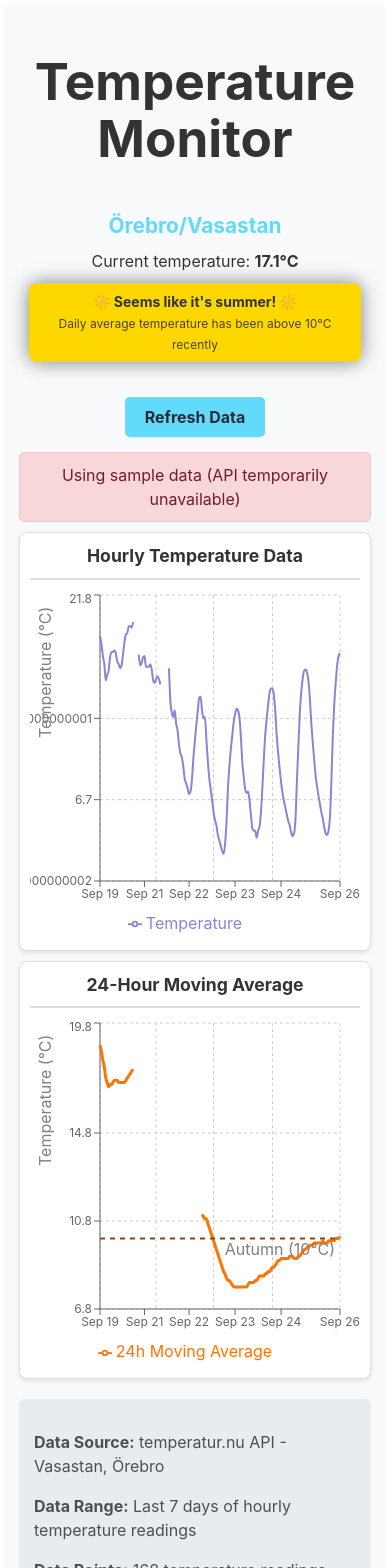
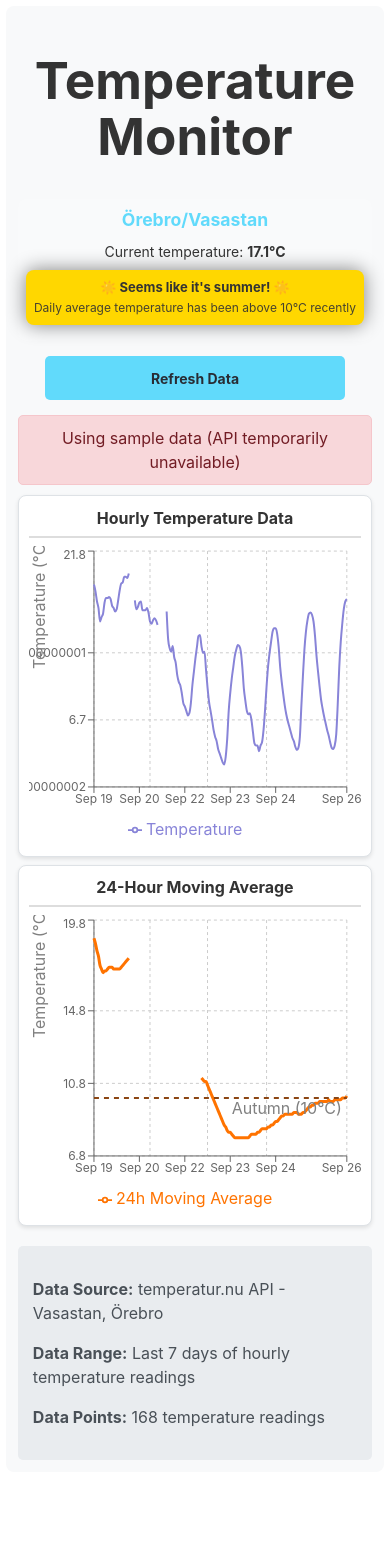
Before and after one commit to Olov81/TemperatureMonitor, a React (Vite) app: page / in a window 390 px wide. Shown: the top 1568 px of the page. After the commit the page ends 1490 px from the top, so only its background shows below. Built offline with nearby package versions, Linux system fonts and the light colour scheme; no server answers.

Commit message:
Fix desktop scaling: Use 100vw width to fill entire viewport and improve responsive design with clamp() functions

```diff
--- a/src/App.css
+++ b/src/App.css
@@ -5,6 +5,7 @@ html, body {
   max-width: 100vw;
   overflow-x: hidden;
   box-sizing: border-box;
+  font-size: 16px; /* Base font size for relative scaling */
 }
 
 *, *::before, *::after {
@@ -12,48 +13,48 @@ html, body {
 }
 
 .App {
-  max-width: 100%;
-  width: 100%;
+  width: 100vw;
   margin: 0 auto;
   padding: 1rem;
   text-align: center;
   box-sizing: border-box;
   overflow-x: hidden;
+  min-height: 100vh;
 }
 
 .App-header {
   background-color: #282c34;
-  padding: 15px;
+  padding: clamp(10px, 3vw, 20px);
   color: white;
   border-radius: 8px;
-  margin-bottom: 15px;
+  margin-bottom: clamp(10px, 2vw, 20px);
 }
 
 .station-info {
   background-color: rgba(255, 255, 255, 0.1);
-  padding: 10px;
+  padding: clamp(8px, 2vw, 15px);
   border-radius: 8px;
-  margin: 10px 0;
+  margin: clamp(8px, 2vw, 15px) 0;
   text-align: center;
 }
 
 .station-info h2 {
   margin: 0 0 8px 0;
   color: #61dafb;
-  font-size: 1.5em;
+  font-size: clamp(1.2em, 4vw, 1.5em);
 }
 
 .station-info p {
   margin: 3px 0;
-  font-size: 16px;
+  font-size: clamp(14px, 3vw, 16px);
 }
 
 .season-announcement {
   color: white;
-  padding: 10px;
+  padding: clamp(8px, 2vw, 15px);
   border-radius: 8px;
-  margin: 10px 0;
-  font-size: 16px;
+  margin: clamp(8px, 2vw, 15px) 0;
+  font-size: clamp(14px, 3vw, 16px);
   font-weight: bold;
   text-align: center;
   animation: season-glow 2s ease-in-out infinite alternate;
@@ -95,12 +96,13 @@ html, body {
   background-color: #61dafb;
   color: #282c34;
   border: none;
-  padding: 10px 20px;
+  padding: clamp(8px, 2vw, 12px) clamp(16px, 4vw, 24px);
   border-radius: 5px;
   cursor: pointer;
-  font-size: 16px;
+  font-size: clamp(14px, 3vw, 16px);
   font-weight: bold;
   transition: background-color 0.3s ease;
+  min-height: 44px; /* Minimum touch target size */
 }
 
 .refresh-button:hover:not(:disabled) {
@@ -113,12 +115,12 @@ html, body {
 }
 
 .cache-status {
-  margin: 15px 0;
-  padding: 12px;
+  margin: clamp(10px, 3vw, 20px) 0;
+  padding: clamp(10px, 2.5vw, 15px);
   background-color: #f8f9fa;
   border: 1px solid #e9ecef;
   border-radius: 6px;
-  font-size: 14px;
+  font-size: clamp(12px, 2.5vw, 14px);
   text-align: left;
 }
 
@@ -159,7 +161,7 @@ html, body {
 
 .chart-container {
   background-color: #f8f9fa;
-  padding: 20px;
+  padding: clamp(15px, 4vw, 25px);
   border-radius: 8px;
   margin: 0;
   box-shadow: 0 2px 4px rgba(0,0,0,0.1);
@@ -171,16 +173,17 @@ html, body {
 
 .chart-container h3 {
   margin-top: 0;
-  margin-bottom: 10px;
+  margin-bottom: clamp(8px, 2vw, 15px);
   color: #333;
   text-align: center;
-  font-size: 1.1em;
+  font-size: clamp(1rem, 3vw, 1.2rem);
   border-bottom: 2px solid #ddd;
-  padding-bottom: 8px;
+  padding-bottom: clamp(6px, 1.5vw, 10px);
 }
 
 .chart-container .recharts-wrapper {
   width: 100% !important;
+  height: clamp(300px, 25vw, 450px) !important; /* Better desktop scaling */
 }
 
 .no-data {
@@ -193,62 +196,103 @@ html, body {
 .charts-container {
   display: grid;
   grid-template-columns: 1fr 1fr;
-  gap: 20px;
-  margin: 20px 0;
+  gap: clamp(15px, 4vw, 35px);
+  margin: clamp(15px, 4vw, 35px) 0;
   width: 100%;
   box-sizing: border-box;
 }
 
-/* Removed conflicting 1200px breakpoint */
+/* Tablet and small desktop breakpoint */
+@media (max-width: 1024px) {
+  .charts-container {
+    gap: clamp(12px, 3vw, 20px);
+  }
 
+  .chart-container {
+    padding: clamp(12px, 3vw, 20px);
+  }
+}
+
+/* Large mobile and small tablet breakpoint */
 @media (max-width: 768px) {
   .App {
-    padding: 0.5rem;
+    padding: clamp(0.5rem, 2vw, 1rem);
   }
 
   .App-header {
-    padding: 15px;
-    margin-bottom: 15px;
+    padding: clamp(12px, 3vw, 18px);
+    margin-bottom: clamp(12px, 3vw, 18px);
   }
 
   .station-info h2 {
-    font-size: 1.3em;
+    font-size: clamp(1.1em, 4vw, 1.3em);
   }
 
   .charts-container {
     grid-template-columns: 1fr;
-    gap: 15px;
-    margin: 15px 0;
+    gap: clamp(12px, 3vw, 18px);
+    margin: clamp(12px, 3vw, 18px) 0;
   }
 
   .chart-container {
     margin: 0;
-    padding: 15px;
+    padding: clamp(12px, 3vw, 18px);
     min-width: 0;
     overflow: hidden;
     width: 100%;
   }
 
   .season-announcement {
-    font-size: 14px;
-    padding: 8px;
-    margin: 10px 0;
+    font-size: clamp(13px, 3vw, 15px);
+    padding: clamp(6px, 2vw, 10px);
+    margin: clamp(8px, 2vw, 12px) 0;
+  }
+
+  .refresh-button {
+    width: 100%;
+    max-width: 300px;
+    margin: 0 auto;
   }
 }
 
-/* Add an even smaller mobile breakpoint */
+/* Mobile breakpoint */
 @media (max-width: 480px) {
+  .App {
+    padding: clamp(0.25rem, 1.5vw, 0.75rem);
+  }
+
+  .charts-container {
+    gap: clamp(8px, 2vw, 12px);
+    margin: clamp(10px, 2.5vw, 15px) 0;
+  }
+
+  .chart-container {
+    padding: clamp(8px, 2.5vw, 12px);
+  }
+
+  .cache-status {
+    margin: clamp(8px, 2vw, 12px) 0;
+    padding: clamp(8px, 2vw, 12px);
+  }
+}
+
+/* Extra small mobile breakpoint */
+@media (max-width: 320px) {
   .App {
     padding: 0.25rem;
   }
 
-  .charts-container {
-    gap: 10px;
-    margin: 10px 0;
+  .station-info h2 {
+    font-size: 1.1em;
   }
 
   .chart-container {
-    padding: 10px;
+    padding: 8px;
+  }
+
+  .charts-container {
+    gap: 8px;
+    margin: 8px 0;
   }
 }
 
@@ -287,3 +331,50 @@ html, body {
     border: 1px solid #dee2e6;
   }
 }
+
+/* Desktop and large screen improvements */
+@media (min-width: 1200px) {
+  .App {
+    padding: 2rem;
+  }
+
+  .charts-container {
+    gap: 40px;
+    margin: 40px 0;
+  }
+
+  .chart-container {
+    padding: 30px;
+    min-height: 400px;
+  }
+
+  .chart-container .recharts-wrapper {
+    height: 400px !important;
+  }
+
+  .App-header {
+    padding: 25px;
+    margin-bottom: 25px;
+  }
+
+  .station-info {
+    padding: 20px;
+    margin: 20px 0;
+  }
+
+  .cache-status {
+    padding: 20px;
+    margin: 25px 0;
+  }
+}
+
+/* Extra large desktop */
+@media (min-width: 1600px) {
+  .App {
+    padding: 3rem;
+  }
+
+  .chart-container .recharts-wrapper {
+    height: 450px !important;
+  }
+}
--- a/src/App.tsx
+++ b/src/App.tsx
@@ -426,13 +426,13 @@ const App: React.FC = () => {
           <div className="chart-container">
             <h3>Hourly Temperature Data</h3>
             {data.length > 0 ? (
-              <ResponsiveContainer width="100%" height={350} minWidth={300}>
+              <ResponsiveContainer width="100%" height={300}>
                 <LineChart
                   data={data}
                   margin={{
                     top: 5,
-                    right: 20,
-                    left: 10,
+                    right: 15,
+                    left: 5,
                     bottom: 5,
                   }}
                 >
@@ -472,13 +472,13 @@ const App: React.FC = () => {
           <div className="chart-container">
             <h3>24-Hour Moving Average</h3>
             {movingAverageData.length > 0 ? (
-              <ResponsiveContainer width="100%" height={350} minWidth={300}>
+              <ResponsiveContainer width="100%" height={300}>
                 <LineChart
                   data={movingAverageData}
                   margin={{
                     top: 5,
-                    right: 20,
-                    left: 10,
+                    right: 15,
+                    left: 5,
                     bottom: 5,
                   }}
                 >
```
Also changed, not shown: 1 other file (tests, documents, lock files or other folders).
